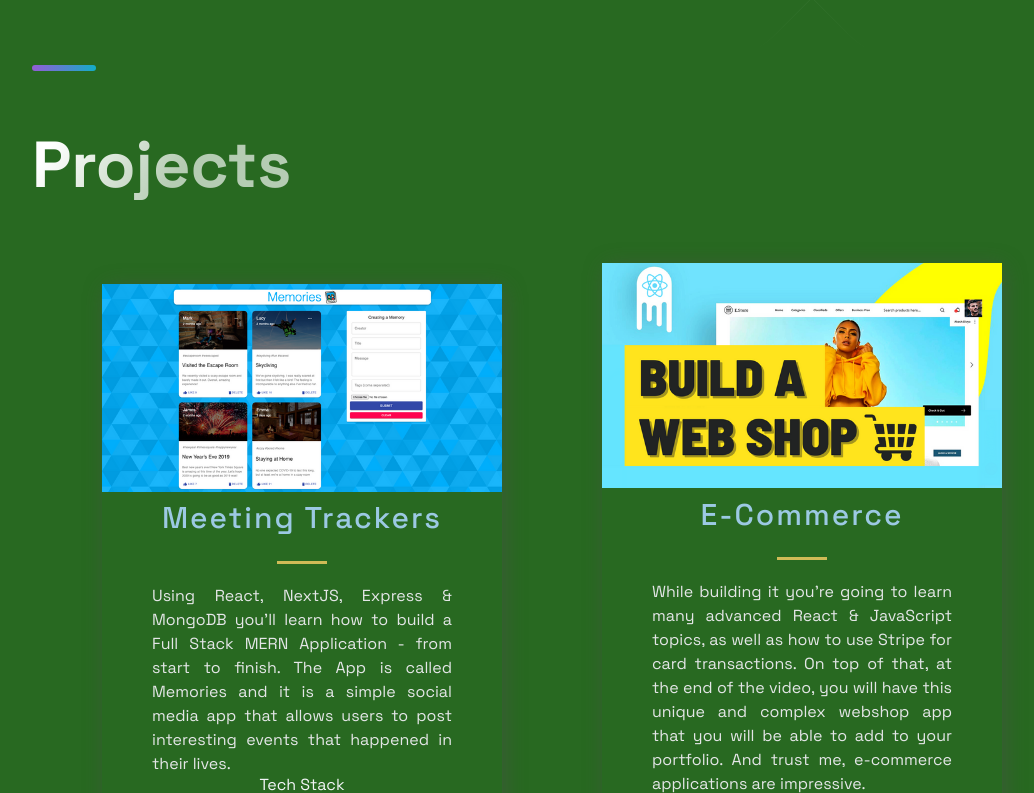
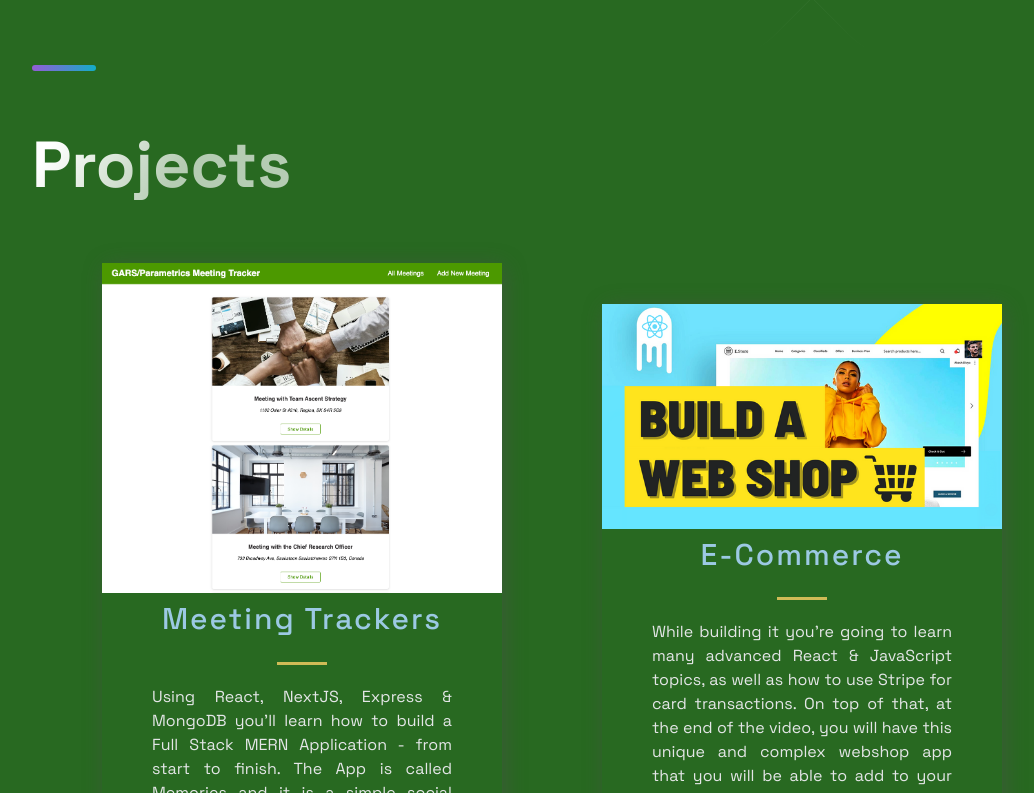
Before and after one commit to erick-parametrics/personal-portfolio, a Next.js app in the folder portfolio_website-STARTER/: page / in a window 1280 px wide. Shown: the part 576-1369 px from the top of the page, without its empty margins (88-1122 px from the left). Built offline with nearby package versions, Linux system fonts and the light colour scheme.

Commit message:
update contants

```diff
--- a/portfolio_website-STARTER/src/constants/constants.js
+++ b/portfolio_website-STARTER/src/constants/constants.js
@@ -3,7 +3,7 @@ export const projects = [
     title: "Meeting Trackers",
     description:
       "Using React, NextJS, Express & MongoDB you'll learn how to build a Full Stack MERN Application - from start to finish. The App is called Memories and it is a simple social media app that allows users to post interesting events that happened in their lives.",
-    image: "/images/1.png",
+    image: "/images/meetup.jpg",
     tags: ["Mongo", "Express", "React", "NextJS"],
     source:
       "https://github.com/erick-parametrics/meetup-page/tree/main/meetup-app",
```
